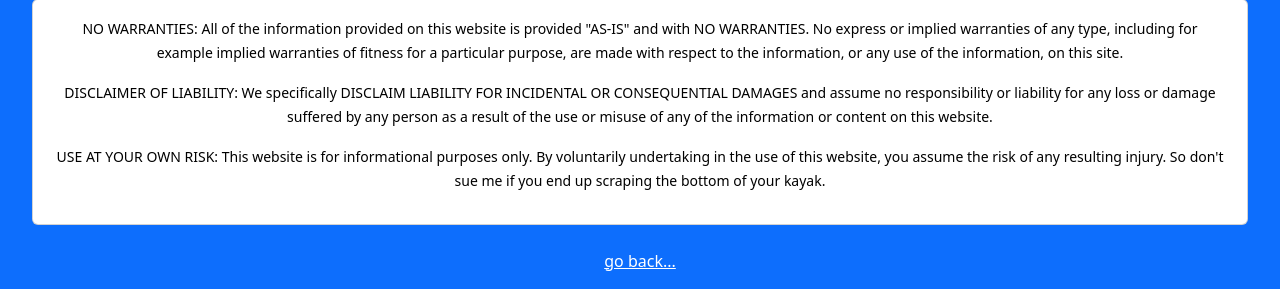
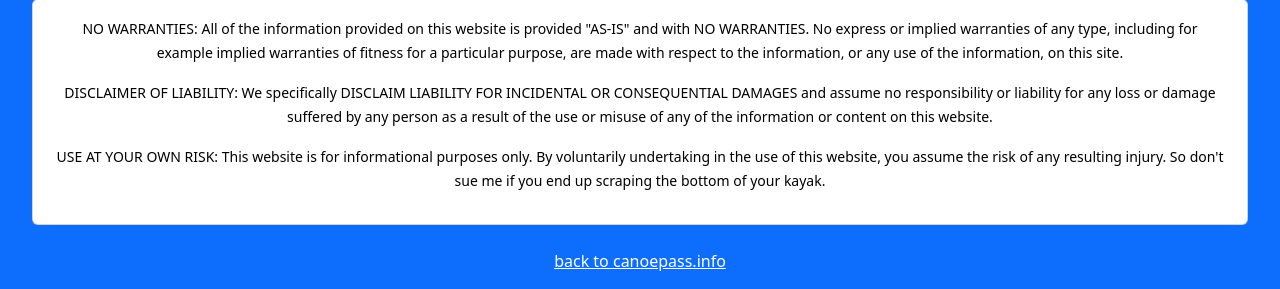
Before and after one commit to wgrover/canoepass, a Flask app: page /about in a window 1280 px wide. Shown: the part 663-952 px from the top of the page. Run offline with Flask 2, Linux system fonts and the light colour scheme; some libraries are stand-ins or nearby versions.

Commit message:
link fixes

```diff
--- a/templates/about.html
+++ b/templates/about.html
@@ -68,7 +68,7 @@
 
       <footer class="mt-auto text-white-50">
         <br>
-        <p class="px-3"><a href='/' class="text-white">go back...</a></p>
+        <p class="px-3"><a href='/' class="text-white">back to canoepass.info</a></p>
       </footer>
     </div>
 
--- a/templates/index.html
+++ b/templates/index.html
@@ -48,7 +48,7 @@
       </main>
 
       <footer class="mt-auto text-white-50">
-        <p><a href='/about' ) }} class="text-white">about...</a></p>
+        <p><a href='/about' ) }} class="text-white">about canoepass.info</a></p>
       </footer>
     </div>
 
```
